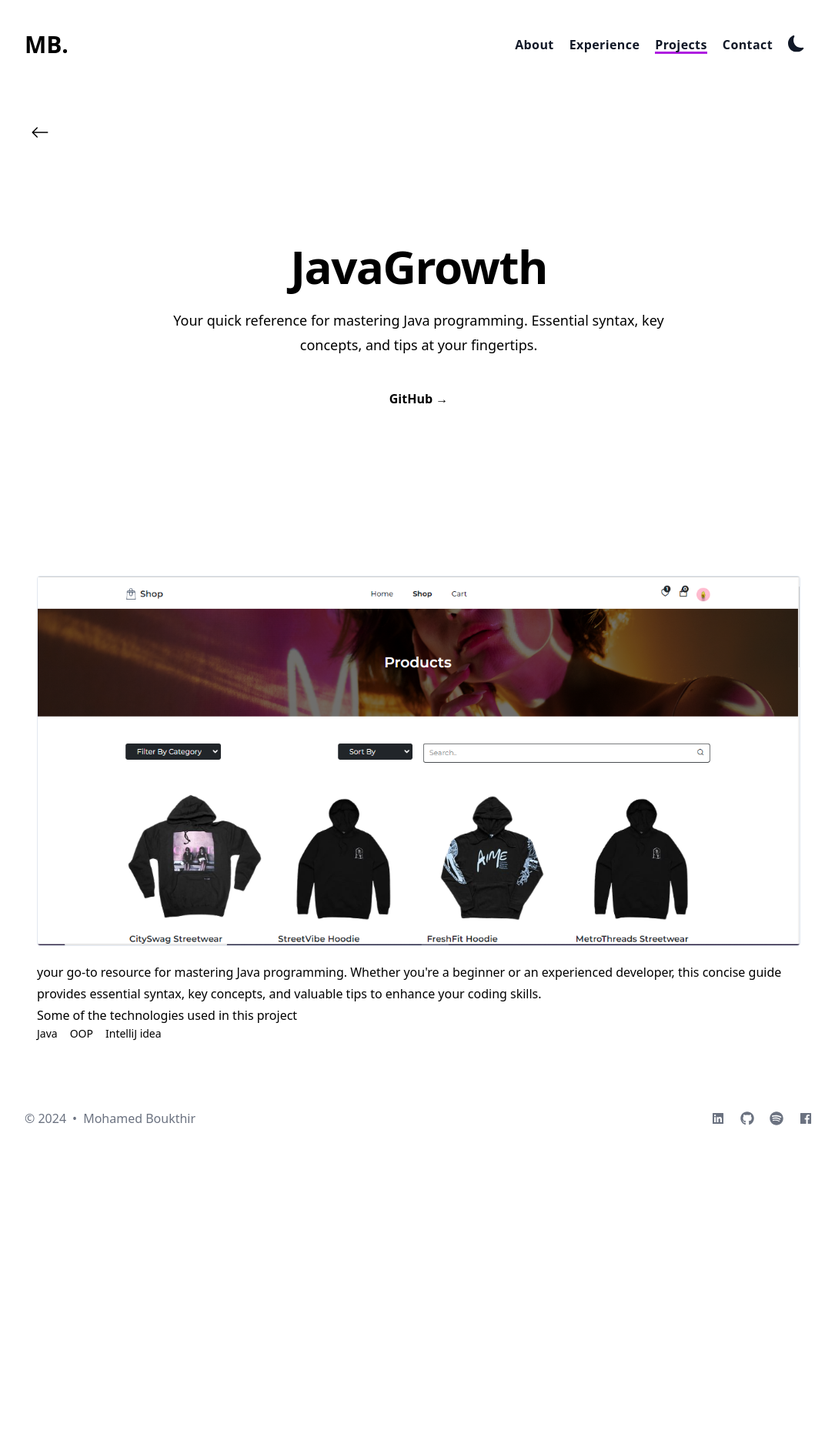
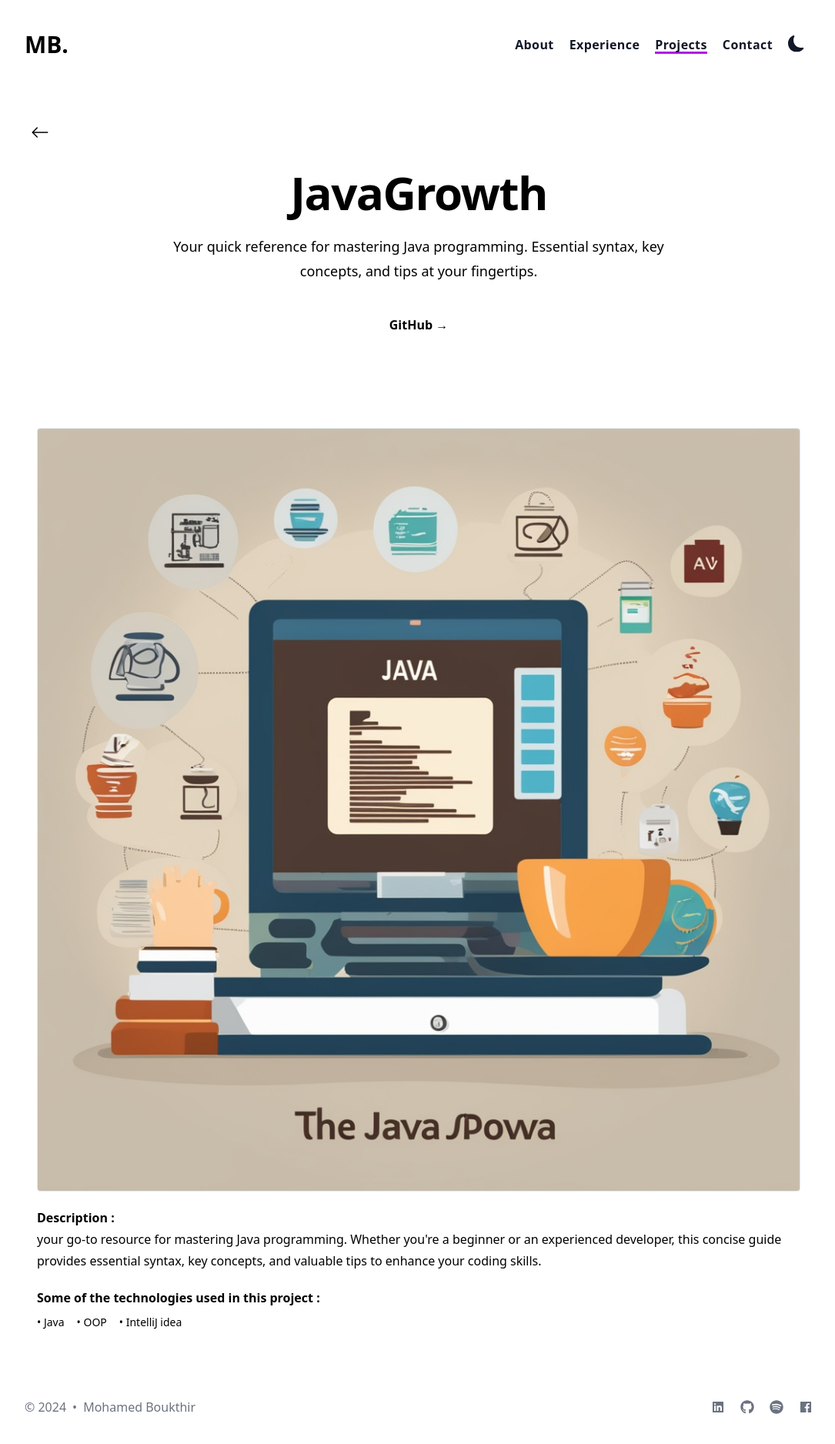
Before and after one commit to MohamedBoukthir/MyPortfolio, a Next.js app: page /projects/java-growth in a window 1280 px wide. Shown: the top 1876 px of the page at 77% size, without its empty margins (96-1181 px from the left). Before the commit the page ends 1505 px from the top, so only its background shows below. Built offline with nearby package versions, Linux system fonts and the light colour scheme.

Commit message:
Refactor styling and content in Article, Header, page, About, Technologies.js, and projects.ts

```diff
--- a/app/projects/Article.tsx
+++ b/app/projects/Article.tsx
@@ -15,10 +15,10 @@ export const Article: React.FC<Props> = ({ project }) => {
             <BsEye className="w-4 h-4" />{" "}
           </span>
         </div>
-        <h2 className="z-20 text-xl font-medium duration-1000 lg:text-3xl  group-hover:text-white font-display">
+        <h2 className="z-20 text-xl font-medium duration-1000 lg:text-3xl group-hover:text-white font-display">
           {project.title}
         </h2>
-        <p className="z-20 mt-4 text-sm  duration-1000 group-hover:text-zinc-200">
+        <p className="z-20 mt-4 text-sm duration-1000 group-hover:text-white ">
           {project.brief}
         </p>
       </article>
--- a/app/projects/[slug]/Header.tsx
+++ b/app/projects/[slug]/Header.tsx
@@ -47,21 +47,21 @@ export const Header: React.FC<Props> = ({ project }) => {
             <BsArrowLeft className="w-6 h-6 " />
           </Link>
       </div>
-      <div className="container mx-auto relative isolate overflow-hidden  py-24 sm:py-32">
+      <div className="container mx-auto relative isolate overflow-hidden py-4 sm:py-8">
         <div className="mx-auto max-w-7xl px-6 lg:px-8 text-center flex flex-col items-center">
           <div className="mx-auto max-w-2xl lg:mx-0">
             <h1 className="text-4xl font-bold tracking-tight  sm:text-6xl font-display">
               {project.title}
             </h1>
-            <p className="mt-6 text-lg leading-8 ">
+            <p className="mt-6 text-lg leading-8">
               {project.brief}
             </p>
           </div>
 
           <div className="mx-auto mt-10 max-w-2xl lg:mx-0 lg:max-w-none">
-            <div className="grid grid-cols-1 gap-y-6 gap-x-8 text-base font-semibold leading-7  sm:grid-cols-2 md:flex lg:gap-x-10">
+            <div className="grid grid-cols-1 gap-y-6 gap-x-8 text-base font-semibold leading-7 sm:grid-cols-2 md:flex lg:gap-x-10">
               {links.map(link => (
-                <Link target="_blank" key={link.label} href={link.href}>
+                <Link target="_blank" key={link.label} href={link.href} className="horizontal-underline">
                   {link.label} <span aria-hidden="true">&rarr;</span>
                 </Link>
               ))}
--- a/app/projects/[slug]/page.tsx
+++ b/app/projects/[slug]/page.tsx
@@ -35,7 +35,7 @@ export default function page({ params }: Props) {
 
   return (
     <MainLayout>
-    <div className=" min-h-screen">
+    <div className="min-h-screen">
         <Header project={project} />
         <article className="px-4 py-12 mx-auto prose prose-zinc prose-quoteless">
         <div className="flex flex-col">
@@ -46,14 +46,17 @@ export default function page({ params }: Props) {
               className="rounded border object-fill"
             />
           )}
-          <p className="leading-7  mt-5">{project.description}</p>
-          <p className="leading-7">
-              Some of the technologies used in this project
+          <p className="leading-7 mt-5 mb-5">
+            <b className="mb-2">Description : </b> <br />
+            {project.description}
+          </p>
+          <p className="leading-7 mb-2">
+            <b>Some of the technologies used in this project : </b>
           </p>
           <ul className="p-0 m-0 list-none flex gap-4 flex-wrap text-sm">
             {project.stack.map(tec => (
               <li key={tec}>
-                {tec}
+                 • {tec}
               </li>
             ))}
           </ul>
--- a/components/About/About.tsx
+++ b/components/About/About.tsx
@@ -6,10 +6,10 @@ export default function About() {
   return (
     <div className="relative pb-1">
       <div className=" pt-2 mx-auto space-y-8 max-w-7xl lg:px-8 md:space-y-16 md:pt-8 lg:pt-8">
-      <div className="mt-5 w-full h-px bg-zinc-800" />
+        <div className="mt-5 w-full h-px bg-zinc-800" />
 
         <div className="flex flex-col md:flex-row space-y-8 md:space-x-8 md:space-y-0">
-          <div className="flex justify-center md:justify-start min-w-fit">
+          <div className="flex justify-center w-auto md:justify-start min-w-fit">
             <Image
               src={me}
               alt="Mohamed Boukthir"
@@ -17,7 +17,6 @@ export default function About() {
               className="object-cover"
               quality={100}
               priority={true}
-              placeholder="blur"
             />
           </div>
           <div className="flex flex-col space-y-6">
@@ -43,18 +42,19 @@ export default function About() {
               </p>
             </article>
             <article className="flex flex-col space-y-2 w-full md:w-3/4">
-              <h3 className="pt-18 text-3xl font-bold tracking-tight  self-center md:self-start">
+              <h3 className="pt-18 text-3xl font-bold tracking-tight self-center md:self-start">
                 Technologies I use
               </h3>
-              <ul className="pt-5 list-outside list-none flex gap-4 flex-wrap justify-center md:justify-start text-sm ">
+              <div className="pt-5 grid grid-cols-2 sm:grid-cols-2 md:grid-cols-3 lg:grid-cols-4 gap-2 justify-center md:justify-start text-sm ">
                 {technologies.map((category) =>
                   category.items.map((tech) => (
-                    <li key={tech.name} className="flex items-center">
-                      {tech.icon} <span className="ml-1">{tech.name}</span>
-                    </li>
+                    <div key={tech.name} className="flex items-center flex-col">
+                      {tech.icon}
+                      <span className="mt-2">{tech.name}</span>
+                    </div>
                   ))
                 )}
-              </ul>
+              </div>
             </article>
           </div>
         </div>
--- a/constants/Technologies.js
+++ b/constants/Technologies.js
@@ -27,8 +27,8 @@ export const technologies = [
   {
     category: "Tools",
     items: [
-      {name: "Git", icon: <FaGithub size={32}/>},
-      {name: "GitHub", icon: <FaGitSquare size={32}/>},
+      {name: "Git", icon: <FaGitSquare size={32}/>},
+      {name: "GitHub", icon: <FaGithub size={32}/>},
       {name: "Postman" , icon: <SiPostman size={32}/>},
       {name: "VsCode", icon: <TbBrandVscode size={32}/>},
       {name: "IntelliJ", icon: <SiIntellijidea size={32}/>},
--- a/constants/projects.ts
+++ b/constants/projects.ts
@@ -2,6 +2,9 @@ import { Project } from "@/Interface/projects";
 import wave from '../public/projects/wave.png'
 import medicare from '../public/projects/medicare.png'
 import shop from '../public/projects/e-commerce.png'
+import security from '../public/projects/security.jpg'
+import java from '../public/projects/java.jpg'
+
 
 export const projects: Project[] = [
   {
@@ -39,7 +42,7 @@ export const projects: Project[] = [
     title: "JavaGrowth",
     brief: "Your quick reference for mastering Java programming. Essential syntax, key concepts, and tips at your fingertips.",
     description: "your go-to resource for mastering Java programming. Whether you're a beginner or an experienced developer, this concise guide provides essential syntax, key concepts, and valuable tips to enhance your coding skills. ",
-    image: shop,
+    image: java,
     stack: ["Java", "OOP", "IntelliJ idea"],
     url: "",
     repository: "https://github.com/MohamedBoukthir/JavaGrowth",
@@ -49,7 +52,7 @@ export const projects: Project[] = [
     title: "WebSecurity",
     brief: "Set up authentication, user registration, and control access effortlessly. Explore the world of safe coding with RESTful APIs.",
     description: "Learn to easily add authentication, manage user registration, and control access. Dive into the secure realm of RESTful APIs, where coding becomes safer and more straightforward.",
-    image: shop,
+    image: security,
     stack: ["Java", "JWT", "IntelliJ idea", "Spring", "Spring Security", "Spring Boot", "Spring Data JPA", "MySQL"],
     url: "",
     repository: "https://github.com/MohamedBoukthir/webSecurity",
```
Also changed, not shown: public/projects/java.jpg (added), public/projects/security.jpg (added).
